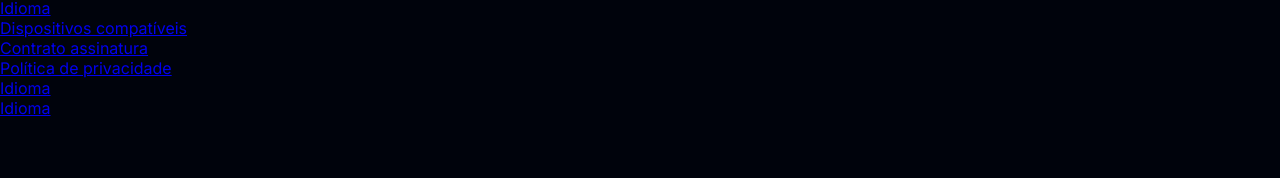
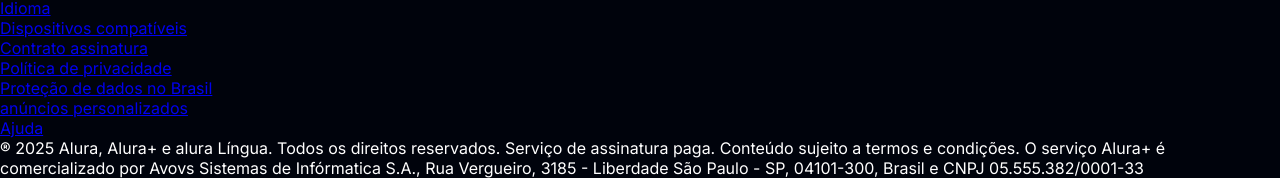
Before and after one commit to oliveiranick03/Alura-Plus, a plain HTML site: page index.html in a window 1280 px wide. Shown: the part 2574-2752 px from the top of the page. Before the commit the page ends 2692 px from the top, so only its background shows below. Drawn offline with Linux system fonts and the light colour scheme.

Commit message:
direitos

```diff
--- a/index.html
+++ b/index.html
@@ -76,10 +76,16 @@
           <a href="#">Política de privacidade</a>
         </li>
         <li class="lista__link">
-          <a href="#">Idioma</a>
+          <a href="#">Proteção de dados no Brasil</a>
         </li>
         <li class="lista__link">
-          <a href="#">Idioma</a>
+          <a href="#">anúncios personalizados</a>
         </li>
+        <li class="lista__link">
+          <a href="#">Ajuda</a>
+        </li>
+      </ul>
+      <p class="rodape__texto">® 2025 Alura, Alura+ e alura Língua. Todos os direitos reservados. Serviço de assinatura paga. Conteúdo sujeito a termos e condições. O serviço Alura+ é comercializado por Avovs Sistemas de Infórmatica S.A., Rua Vergueiro, 3185 - Liberdade São Paulo - SP, 04101-300, Brasil e  CNPJ 05.555.382/0001-33</p>
+    </footer>
         </body
 </html>
```
